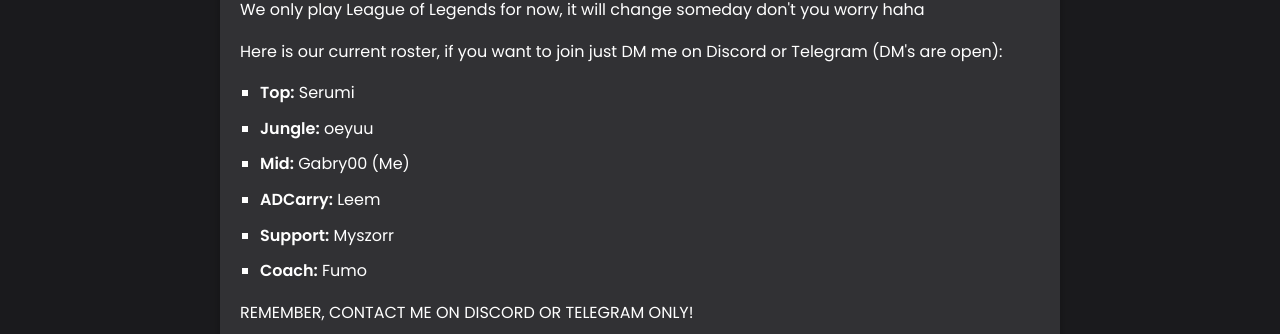
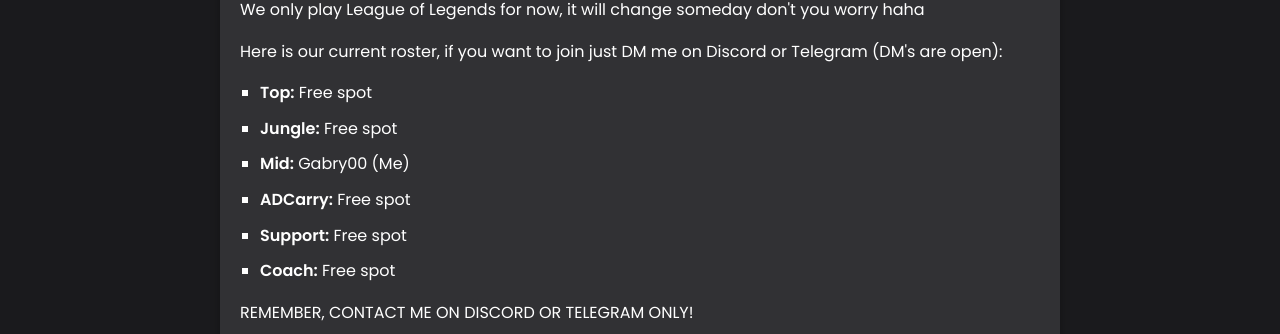
Before and after one commit to Gabry00TheSynth/mysite, a plain HTML site: page offering.html in a window 1280 px wide. Shown: the part 440-774 px from the top of the page. Drawn offline with Linux system fonts and the light colour scheme.

Commit message:
Modify team roster in offering.html
Updated the roster to indicate free spots for team positions.

```diff
--- a/offering.html
+++ b/offering.html
@@ -118,12 +118,12 @@
             Here is our current roster, if you want to join just DM me on Discord or Telegram (DM's are open):
         </p>
         <ul>
-            <li><strong>Top:</strong> Serumi</li>
-            <li><strong>Jungle:</strong> oeyuu</li>
+            <li><strong>Top:</strong> Free spot</li>
+            <li><strong>Jungle:</strong> Free spot</li>
             <li><strong>Mid:</strong> Gabry00 (Me)</li>
-            <li><strong>ADCarry:</strong> Leem</li>
-            <li><strong>Support:</strong> Myszorr</li>
-            <li><strong>Coach:</strong> Fumo</li>
+            <li><strong>ADCarry:</strong> Free spot</li>
+            <li><strong>Support:</strong> Free spot</li>
+            <li><strong>Coach:</strong> Free spot</li>
         </ul>
         <p>
             REMEMBER, CONTACT ME ON DISCORD OR TELEGRAM ONLY!
```
